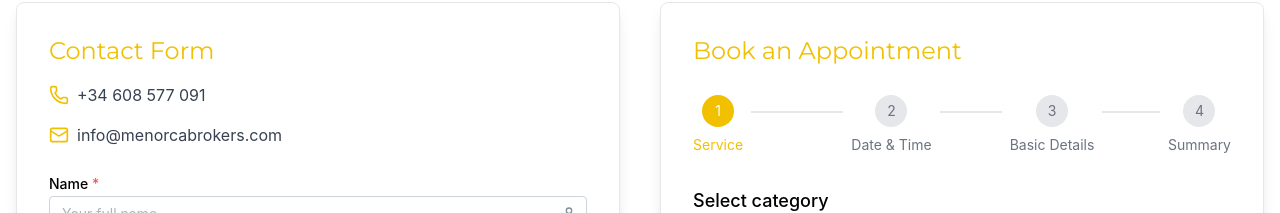
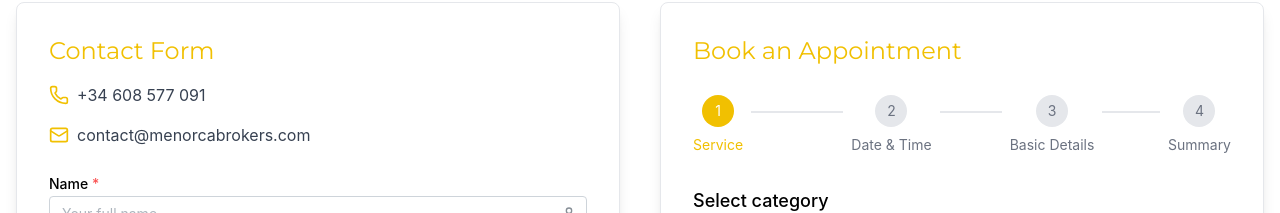
Before and after one commit to davidfreixes/myb, a Next.js app: page /contacto in a window 1280 px wide. Shown: the part 374-587 px from the top of the page. Built offline with nearby package versions, Linux system fonts and the light colour scheme.

Commit message:
feat: change to conact email

```diff
--- a/client/general/company/components/about-us.tsx
+++ b/client/general/company/components/about-us.tsx
@@ -12,7 +12,7 @@
     role: "Yacht Broker & Charterer",
     image: "/img/team/andreu.jpeg",
     location: "Spain",
-    email: "info@menorcabrokers.com",
+    email: "contact@menorcabrokers.com",
     bio: [
       "Andreu Martínez Parera es un broker con una sólida formación académica en el ámbito marítimo.",
       "Formado en el Instituto Marítimo Español y en el Institute of Chartered Shipbrokers de Londres. Además, cuenta con una carrera en Náutica, habiendo obtenido su título en Ciencias Náuticas con especialización en Transporte Marítimo. Su educación se complementa con un Máster en Gestión del Transporte Marítimo y una formación de Postgrado en Logística y Supply Chain, lo que le ha permitido desarrollar una visión integral del sector.",
--- a/client/general/company/components/port-daily.tsx
+++ b/client/general/company/components/port-daily.tsx
@@ -117,7 +117,7 @@
             <div className="flex justify-center gap-4">
               <Button
                 component={Link}
-                href="mailto:info@menorcabrokers.com"
+                href="mailto:contact@menorcabrokers.com"
                 unstyled
                 className="inline-flex items-center justify-center rounded-md bg-primary px-6 py-3 text-sm font-medium text-darkTitle shadow-lg hover:bg-primary/50 transition-colors"
               >
--- a/client/general/contact/apointment.tsx
+++ b/client/general/contact/apointment.tsx
@@ -305,7 +305,7 @@
         const submitFormData = new FormData();
         submitFormData.append(
           "access_key",
-          "e82ba814-9abf-4c97-9095-478a42b09660"
+          "ad8b8a66-1708-45fd-9f5d-68feae1da60e"
         );
 
         Object.entries(scheduleData).forEach(([key, value]) => {
--- a/client/general/contact/contact-form.tsx
+++ b/client/general/contact/contact-form.tsx
@@ -109,7 +109,7 @@
       const submitFormData = new FormData();
       submitFormData.append(
         "access_key",
-        "e82ba814-9abf-4c97-9095-478a42b09660" //process.env.WEB3FORMS_ACCESS_KEY || ""
+        "ad8b8a66-1708-45fd-9f5d-68feae1da60e" //process.env.WEB3FORMS_ACCESS_KEY || ""
       );
 
       // Formatear el teléfono antes de enviarlo
@@ -192,10 +192,10 @@
         <div className="flex items-center gap-2 text-gray-700 text-sm sm:text-base">
           <Mail className="w-4 h-4 sm:w-5 sm:h-5 text-primary" />
           <a
-            href="mailto:info@menorcabrokers.com"
+            href="mailto:contact@menorcabrokers.com"
             className="hover:text-primary"
           >
-            info@menorcabrokers.com
+            contact@menorcabrokers.com
           </a>
         </div>
       </div>
--- a/client/layout/components/footer.tsx
+++ b/client/layout/components/footer.tsx
@@ -215,7 +215,7 @@
                 <Instagram size={20} />
               </Link>
               <Link
-                href="mailto:info@menorcabrokers.com"
+                href="mailto:contact@menorcabrokers.com"
                 target="_blank"
                 rel="noopener noreferrer"
                 className="text-gray-400 hover:text-primary"
```
